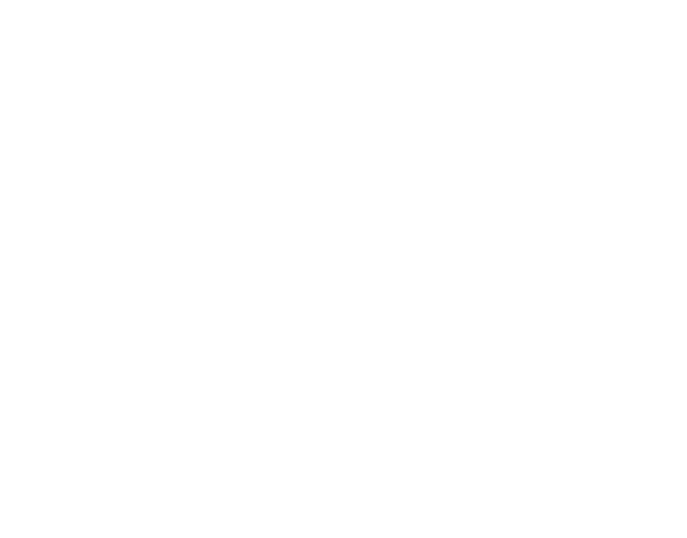
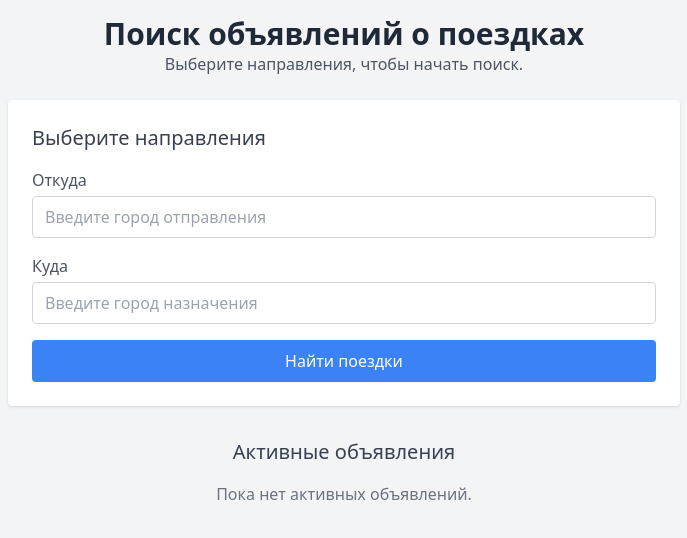
Before and after one commit to nikita-zaga/podvezi-front, a Vue app: page /orders in a window 1280 px wide. Before the commit this address had no page. Shown: the top 538 px of the page, without its empty margins (296-983 px from the left). Built offline with nearby package versions, Linux system fonts and the light colour scheme.

Commit message:
add page with drive

```diff
--- a/src/App.vue
+++ b/src/App.vue
@@ -1,6 +1,10 @@
 <script>
+import { useAuth } from "../src/composables/useAuth";
+
 export default {
-  name: "App",
+  setup() {
+    return useAuth();
+  },
 };
 </script>
 
--- /dev/null
+++ b/src/components/Order.vue
@@ -0,0 +1,89 @@
+<template>
+  <div class="min-h-screen w-screen bg-gray-100 p-4">
+    <!-- Заголовок страницы -->
+    <header class="text-center mb-6">
+      <h1 class="text-3xl font-bold text-gray-800">Поиск объявлений о поездках</h1>
+      <p class="text-gray-600">Выберите направления, чтобы начать поиск.</p>
+    </header>
+
+    <!-- Форма выбора направлений -->
+    <section class="bg-white shadow rounded p-6 mb-8 max-w-2xl mx-auto">
+      <h2 class="text-xl font-medium text-gray-700 mb-4">Выберите направления</h2>
+      <form @submit.prevent="searchTrips">
+        <div class="flex flex-col space-y-4">
+          <div>
+            <label for="from" class="block text-gray-600 font-medium mb-1">Откуда</label>
+            <input
+                id="from"
+                v-model="from"
+                type="text"
+                placeholder="Введите город отправления"
+                class="w-full border border-gray-300 rounded px-3 py-2 focus:outline-none focus:ring focus:ring-blue-500"
+            />
+          </div>
+          <div>
+            <label for="to" class="block text-gray-600 font-medium mb-1">Куда</label>
+            <input
+                id="to"
+                v-model="to"
+                type="text"
+                placeholder="Введите город назначения"
+                class="w-full border border-gray-300 rounded px-3 py-2 focus:outline-none focus:ring focus:ring-blue-500"
+            />
+          </div>
+          <button
+              type="submit"
+              class="bg-blue-500 text-white rounded px-4 py-2 hover:bg-blue-600 transition w-full"
+          >
+            Найти поездки
+          </button>
+        </div>
+      </form>
+    </section>
+
+    <!-- Список активных объявлений -->
+    <section>
+      <h2 class="text-xl font-medium text-gray-700 mb-4 text-center">Активные объявления</h2>
+      <div v-if="loading" class="text-center text-gray-500">Загрузка...</div>
+      <div v-else-if="trips.length === 0" class="text-center text-gray-500">
+        Пока нет активных объявлений.
+      </div>
+      <div v-else class="grid grid-cols-1 md:grid-cols-2 gap-4">
+        <div
+            v-for="(trip, index) in trips"
+            :key="index"
+            class="bg-white shadow rounded p-4"
+        >
+          <h3 class="text-lg font-semibold text-gray-800">{{ trip.title }}</h3>
+          <p class="text-gray-600">Дата: {{ trip.date }}</p>
+          <p class="text-gray-600">Направление: {{ trip.direction }}</p>
+          <p class="text-sm text-gray-500">Цена: {{ trip.price }} ₽</p>
+        </div>
+      </div>
+    </section>
+  </div>
+</template>
+
+<script>
+import useUserOrder from '../composables/userOrders';
+
+export default {
+  setup() {
+    // Импорт логики
+    const {from, to, trips, loading, searchTrips} = useUserOrder();
+
+    // Экспорт данных и методов в шаблон
+    return {
+      from,
+      to,
+      trips,
+      loading,
+      searchTrips
+    };
+  },
+};
+</script>
+
+<style scoped>
+/* Добавлено минимальное оформление */
+</style>
--- /dev/null
+++ b/src/composables/useAuth.js
@@ -0,0 +1,22 @@
+import { ref, onMounted } from "vue";
+import { useRouter } from "vue-router";
+
+export function useAuth() {
+    const isAuthenticated = ref(false);
+    const router = useRouter();
+
+    const checkAuth = () => {
+        const token = localStorage.getItem("authToken");
+        isAuthenticated.value = !!token; // Если токен есть, пользователь авторизован
+    };
+
+    const logout = () => {
+        localStorage.removeItem("authToken");
+        isAuthenticated.value = false;
+        router.push("/login");
+    };
+
+    onMounted(checkAuth);
+
+    return { isAuthenticated, logout };
+}
--- a/src/composables/useLogin.js
+++ b/src/composables/useLogin.js
@@ -1,10 +1,20 @@
-import { ref } from "vue";
+import { ref, onMounted } from "vue";
 import { useRouter } from "vue-router";
+import { useAuth } from "./useAuth.js";
 
 export function useLogin() {
     const username = ref("");
     const password = ref("");
+    const error = ref(null);
     const router = useRouter();
+    const { isAuthenticated } = useAuth();
+
+    onMounted(() => {
+        if (isAuthenticated.value) {
+            router.push("/orders");
+        }
+    });
+
 
     const handleSubmit = async () => {
         try {
@@ -14,16 +24,19 @@
                 body: JSON.stringify({ username: username.value, password: password.value }),
             });
 
-            if (response.ok) {
-                alert("Вход выполнен!");
-                router.push("/dashboard"); // Перенаправляем на защищённую страницу
-            } else {
-                alert("Ошибка входа");
+            if (!response.ok) {
+                throw new Error("Ошибка входа");
             }
+
+            const data = await response.json();
+            localStorage.setItem("authToken", data.token);
+
+            alert("Вход выполнен!");
+            router.push("/orders");
         } catch (err) {
-            alert("Ошибка сервера");
+            error.value = err.message;
         }
     };
 
-    return { username, password, handleSubmit };
+    return { username, password, error, handleSubmit };
 }
--- /dev/null
+++ b/src/composables/userOrders.js
@@ -0,0 +1,43 @@
+import { reactive, ref } from 'vue';
+
+export default function useUserOrder() {
+    // Состояния, управляемые логикой
+    const from = ref(""); // Город отправления
+    const to = ref(""); // Город назначения
+    const trips = reactive([]); // Список активных поездок
+    const loading = ref(false); // Состояние загрузки
+
+    // Функция для поиска поездок
+    const searchTrips = () => {
+        loading.value = true;
+
+        // Имитация загрузки и получения данных
+        setTimeout(() => {
+            // Добавляем тестовые данные поездок, используя введенные направления
+            trips.length = 0; // Очищаем массив перед поиском
+            trips.push(
+                {
+                    title: "Поездка в Москву",
+                    date: "2024-01-15",
+                    direction: `${from.value} → ${to.value}`,
+                    price: 1500
+                },
+                {
+                    title: "Поездка в Санкт-Петербург",
+                    date: "2024-01-20",
+                    direction: `${from.value} → ${to.value}`,
+                    price: 2000
+                }
+            );
+            loading.value = false;
+        }, 2000);
+    };
+
+    return {
+        from,
+        to,
+        trips,
+        loading,
+        searchTrips,
+    };
+}
--- a/src/router.js
+++ b/src/router.js
@@ -1,11 +1,13 @@
 import { createRouter, createWebHistory } from "vue-router";
 import Login from "./components/Login.vue";
 import Registration from "./components/Registration.vue";
+import Order from "./components/Order.vue";
 
 const routes = [
     { path: "/login", component: Login },
     { path: "/registration", component: Registration },
-    { path: "/", redirect: "/login" } // Редирект на страницу входа
+    { path: "/", redirect: "/login" },
+    { path: "/orders", component: Order }
 ];
 
 const router = createRouter({
```
